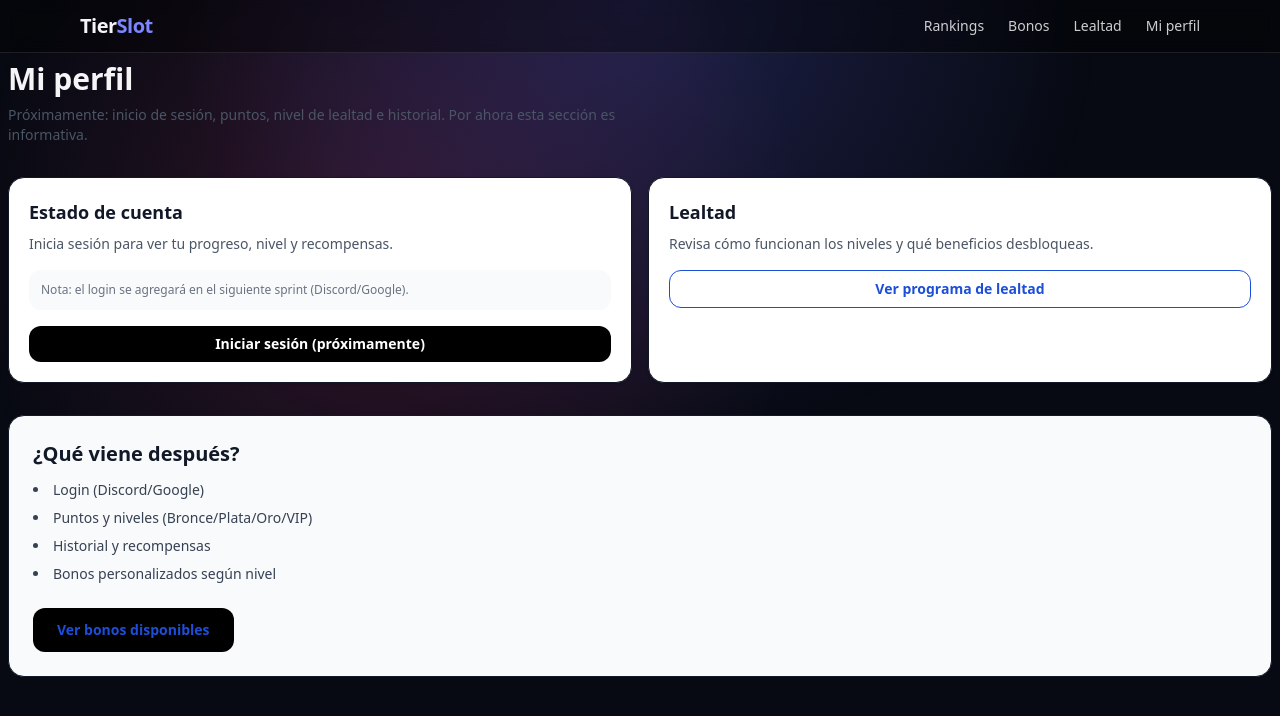
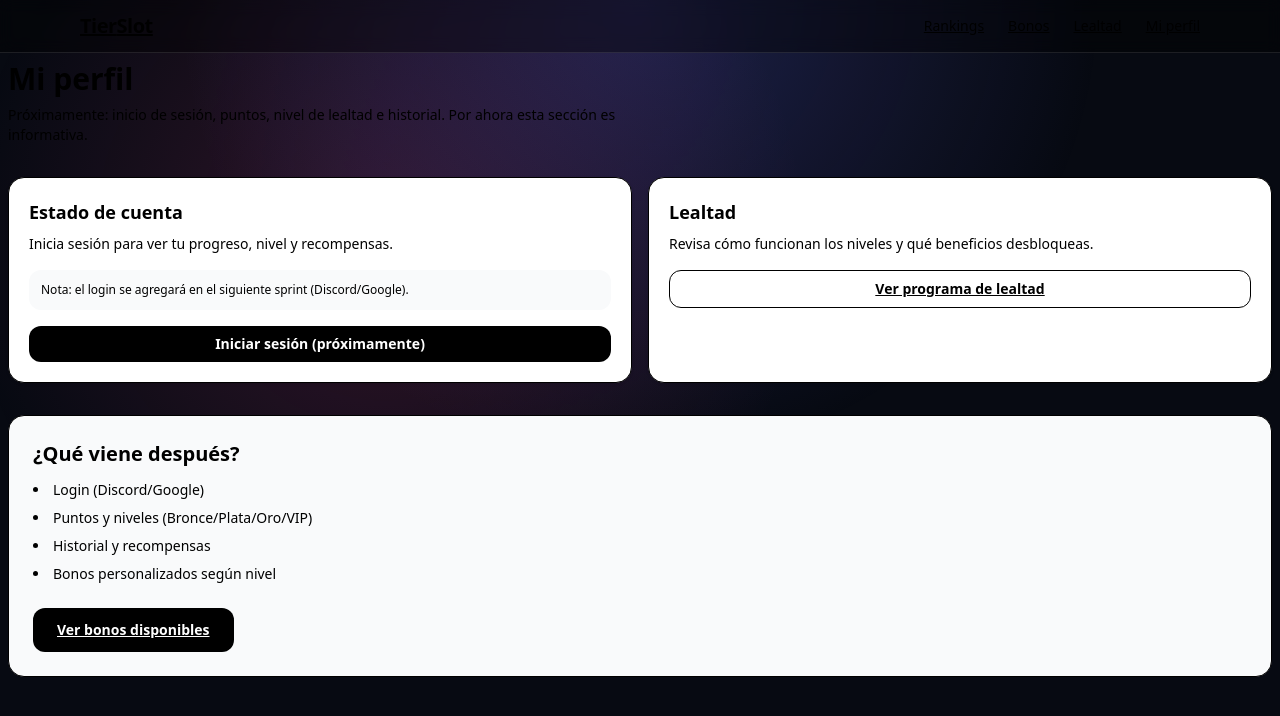
Before and after one commit to Gabo231326/TierSlot, a Next.js app in the folder apps/web/: page /profile in a window 1280 px wide. Shown: the top 716 px of the page. Built offline with nearby package versions, Linux system fonts and the light colour scheme.

Commit message:
Force black text across all pages

```diff
--- a/apps/web/app/bonuses/page.tsx
+++ b/apps/web/app/bonuses/page.tsx
@@ -65,7 +65,7 @@ export default async function BonusesPage() {
                 href={b.url}
                 target="_blank"
                 rel="noreferrer"
-                className="inline-block mt-4 w-full text-center rounded-xl bg-black text-white py-2 text-sm font-semibold hover:opacity-90"
+                className="inline-block mt-4 w-full text-center rounded-xl bg-black text-gray-900 py-2 text-sm font-semibold hover:opacity-90"
               >
                 Ver bono
               </a>
--- a/apps/web/app/globals.css
+++ b/apps/web/app/globals.css
@@ -1,79 +1,57 @@
 @import "tailwindcss";
 
-/* ====== BASE OSCURA ====== */
+/* Fondo oscuro tipo JammySlots */
 :root {
   --background: #070A12;
-  --foreground: #F5F5F7; /* texto claro en fondo oscuro */
+  --foreground: #000000;   /* TEXTO NEGRO GLOBAL */
 }
 
 body {
   background: var(--background);
-  color: var(--foreground);
+  color: #000000;
   font-family: system-ui, -apple-system, Segoe UI, Roboto, Inter, Arial, sans-serif;
 }
 
-html, body {
-  min-height: 100%;
+/* ====== FORZAR TEXTO NEGRO EN TODO ====== */
+
+/* Todo texto básico */
+html, body,
+h1, h2, h3, h4, h5, h6,
+p, span, div, li {
+  color: #000000 !important;
 }
 
-/* ====== REGLA CLAVE: SI EL CONTENEDOR ES CLARO, TEXTO OSCURO ======
-   Esto arregla justo lo que te pasa: cards/tabla blancas con letras pálidas.
-*/
-
-/* Cards claras típicas (blancas o muy claras) */
-.bg-white,
-.bg-gray-50,
-.bg-slate-50,
-.bg-zinc-50 {
-  color: #111827 !important; /* gris muy oscuro */
+/* Tablas (Ranking) */
+table, th, td {
+  color: #000000 !important;
 }
 
-/* Tablas dentro de cards claras */
-.bg-white table,
-.bg-gray-50 table,
-.bg-slate-50 table,
-.bg-zinc-50 table {
-  color: #111827 !important;
+/* Cards blancas y contenedores */
+.bg-white,
+.bg-white\/5,
+.bg-white\/10,
+.rounded-3xl,
+.rounded-2xl {
+  color: #000000 !important;
 }
 
-.bg-white th,
-.bg-gray-50 th,
-.bg-slate-50 th,
-.bg-zinc-50 th {
-  color: #374151 !important; /* encabezados */
+/* Links visibles */
+a {
+  color: #000000 !important;
+  text-decoration: underline;
 }
 
-.bg-white td,
-.bg-gray-50 td,
-.bg-slate-50 td,
-.bg-zinc-50 td {
-  color: #111827 !important; /* filas */
+a:hover {
+  color: #333333 !important;
 }
 
-/* Inputs o bloques grises dentro de cards claras (como el recuadro "Wager") */
-.bg-white input,
-.bg-gray-50 input,
-.bg-slate-50 input,
-.bg-zinc-50 input,
-.bg-white .bg-gray-100,
-.bg-white .bg-gray-50,
-.bg-gray-50 .bg-gray-100,
-.bg-slate-50 .bg-gray-100,
-.bg-zinc-50 .bg-gray-100 {
-  color: #111827 !important;
+/* Inputs y textos dentro de cajas blancas */
+input, textarea {
+  color: #000000 !important;
 }
 
-/* Links dentro de contenedores claros */
-.bg-white a,
-.bg-gray-50 a,
-.bg-slate-50 a,
-.bg-zinc-50 a {
-  color: #1D4ED8 !important; /* azul */
+/* Botones oscuros con texto blanco (para que sigan viéndose bien) */
+button.bg-black,
+a.bg-black {
+  color: white !important;
 }
-
-.bg-white a:hover,
-.bg-gray-50 a:hover,
-.bg-slate-50 a:hover,
-.bg-zinc-50 a:hover {
-  color: #1E40AF !important;
-}
--- a/apps/web/app/loyalty/page.tsx
+++ b/apps/web/app/loyalty/page.tsx
@@ -51,7 +51,7 @@ export default function LoyaltyPage() {
 
         <a
           href="/profile"
-          className="inline-block mt-6 rounded-xl bg-black text-white px-6 py-3 text-sm font-semibold hover:opacity-90"
+          className="inline-block mt-6 rounded-xl bg-black text-gray-900 px-6 py-3 text-sm font-semibold hover:opacity-90"
         >
           Ver mi perfil
         </a>
--- a/apps/web/app/profile/page.tsx
+++ b/apps/web/app/profile/page.tsx
@@ -23,7 +23,7 @@ export default function ProfilePage() {
           </div>
 
           <button
-            className="mt-4 w-full rounded-xl bg-black text-white py-2 text-sm font-semibold hover:opacity-90"
+            className="mt-4 w-full rounded-xl bg-black text-gray-900 py-2 text-sm font-semibold hover:opacity-90"
             disabled
             title="Próximamente"
           >
@@ -57,7 +57,7 @@ export default function ProfilePage() {
 
         <a
           href="/bonuses"
-          className="inline-block mt-6 rounded-xl bg-black text-white px-6 py-3 text-sm font-semibold hover:opacity-90"
+          className="inline-block mt-6 rounded-xl bg-black text-gray-900 px-6 py-3 text-sm font-semibold hover:opacity-90"
         >
           Ver bonos disponibles
         </a>
```
